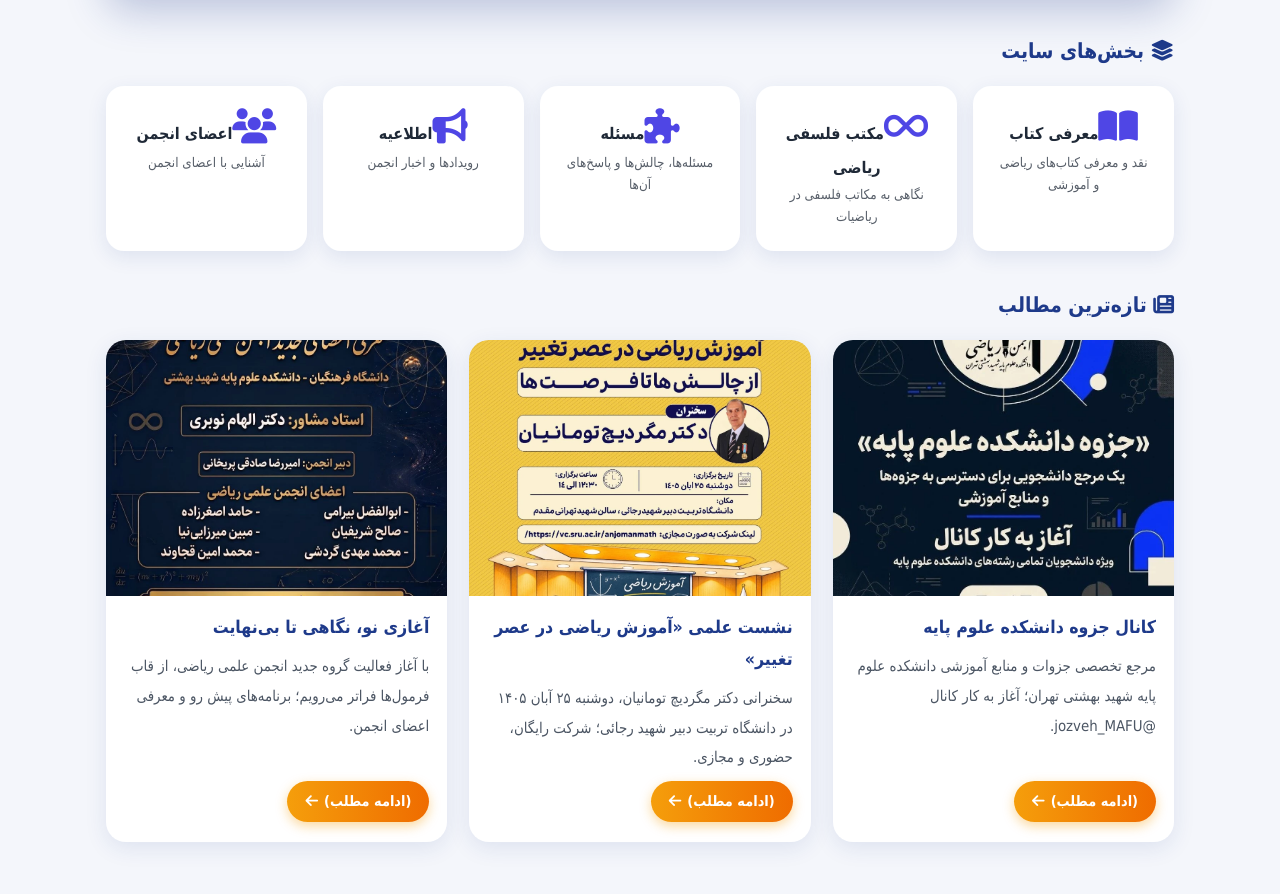
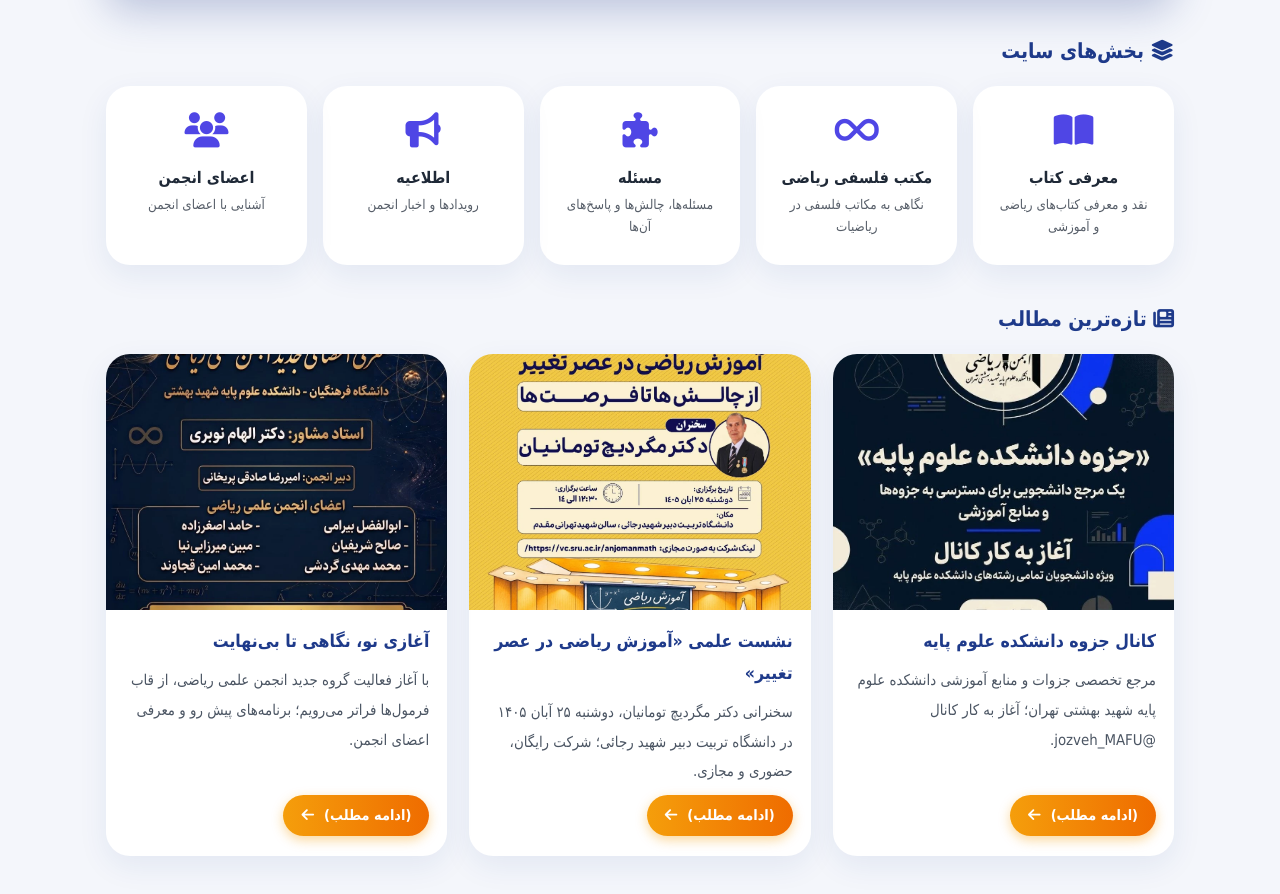
Before and after one commit to amirali-cfu/cfu-mathematics-association-site, a plain HTML site: page index.html in a window 1280 px wide. Shown: the part 690-1584 px from the top of the page. Drawn offline with Linux system fonts and the light colour scheme; a small style sheet from the web is missing.

Commit message:
Add files via upload

```diff
--- a/style.css
+++ b/style.css
@@ -11,7 +11,7 @@ a{color:inherit;text-decoration:none}
 .tabs a.logo img{height:46px;display:block;filter:drop-shadow(0 2px 4px #0006)}
 main{max-width:1100px;margin:auto;padding:24px 16px;min-height:70vh;animation:fade .4s}
 @keyframes fade{from{opacity:0;transform:translateY(8px)}}
-h1.pt{font-size:1.9rem;color:var(--c1);margin-bottom:6px;display:flex;gap:12px;align-items:center}
+h1.pt{font-size:1.9rem;color:var(--c1);margin-bottom:6px;display:flex;gap:18px;align-items:center}
 .sub{color:#6b7280;margin-bottom:22px}
 /* slider */
 .slider{position:relative;overflow:hidden;border-radius:22px;aspect-ratio:16/9;background:#0f172a;box-shadow:0 14px 40px #1e3a8a44;direction:ltr}
@@ -27,7 +27,7 @@ h1.pt{font-size:1.9rem;color:var(--c1);margin-bottom:6px;display:flex;gap:12px;a
 .sec{margin:34px 0 14px;font-size:1.3rem;color:var(--c1)}
 /* cards */
 .grid{display:grid;grid-template-columns:repeat(auto-fill,minmax(290px,1fr));gap:22px}
-.card{background:var(--card);border-radius:20px;overflow:hidden;box-shadow:0 6px 22px #1e3a8a1a;display:flex;flex-direction:column;transition:.25s}
+.card{background:var(--card);border-radius:24px;overflow:hidden;box-shadow:0 10px 30px #1e3a8a14;display:flex;flex-direction:column;transition:.25s}
 .card:hover{transform:translateY(-6px);box-shadow:0 14px 34px #4f46e53a}
 .card .ph{aspect-ratio:4/3;background:#e5e7eb;overflow:hidden}
 .card .ph img{width:100%;height:100%;object-fit:cover;transition:.4s}
@@ -35,13 +35,13 @@ h1.pt{font-size:1.9rem;color:var(--c1);margin-bottom:6px;display:flex;gap:12px;a
 .card .bd{padding:16px 18px 20px;display:flex;flex-direction:column;gap:8px;flex:1}
 .card h3{font-size:1.1rem;color:var(--c1);line-height:1.8}
 .card p{color:#4b5563;font-size:.93rem;flex:1}
-.btn{display:inline-flex;align-items:center;gap:6px;align-self:flex-start;background:linear-gradient(90deg,var(--c3),#ef6c00);color:#fff;padding:6px 18px;border-radius:30px;font-weight:700;font-size:.9rem;transition:.2s;box-shadow:0 4px 12px #f59e0b66}
+.btn{display:inline-flex;align-items:center;gap:10px;align-self:flex-start;background:linear-gradient(90deg,var(--c3),#ef6c00);color:#fff;padding:6px 18px;border-radius:30px;font-weight:700;font-size:.9rem;transition:.2s;box-shadow:0 4px 12px #f59e0b66}
 .btn:hover{transform:scale(1.06)}
 .btn.alt{background:linear-gradient(90deg,#10b981,#059669);box-shadow:0 4px 12px #10b98166}
 .cats{display:grid;grid-template-columns:repeat(auto-fit,minmax(200px,1fr));gap:16px}
-.cat{background:var(--card);border-radius:18px;padding:22px;text-align:center;box-shadow:0 6px 20px #1e3a8a1a;transition:.25s}
+.cat{background:var(--card);border-radius:24px;padding:26px 22px;text-align:center;box-shadow:0 10px 30px #1e3a8a14;transition:.25s}
 .cat:hover{transform:translateY(-5px);background:linear-gradient(135deg,var(--c1),var(--c2));color:#fff}
-.cat i{font-size:2.2rem;color:var(--c2);margin-bottom:8px}
+.cat i{font-size:2.2rem;color:var(--c2);margin-bottom:14px;display:block}
 .cat:hover i{color:var(--c3)}
 .cat small{display:block;opacity:.75;line-height:1.7}
 /* article */
```
Also changed, not shown: logo.png (added).
